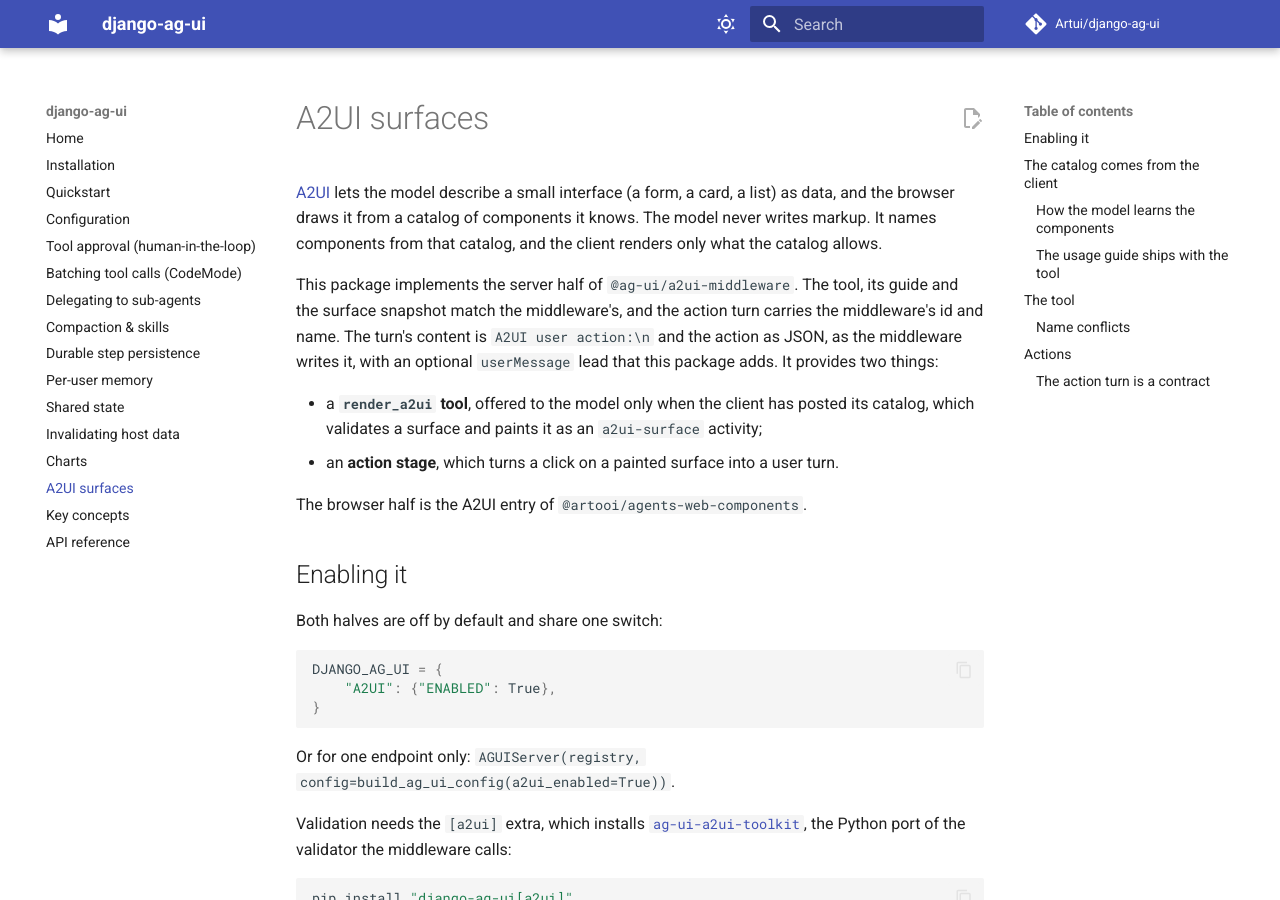
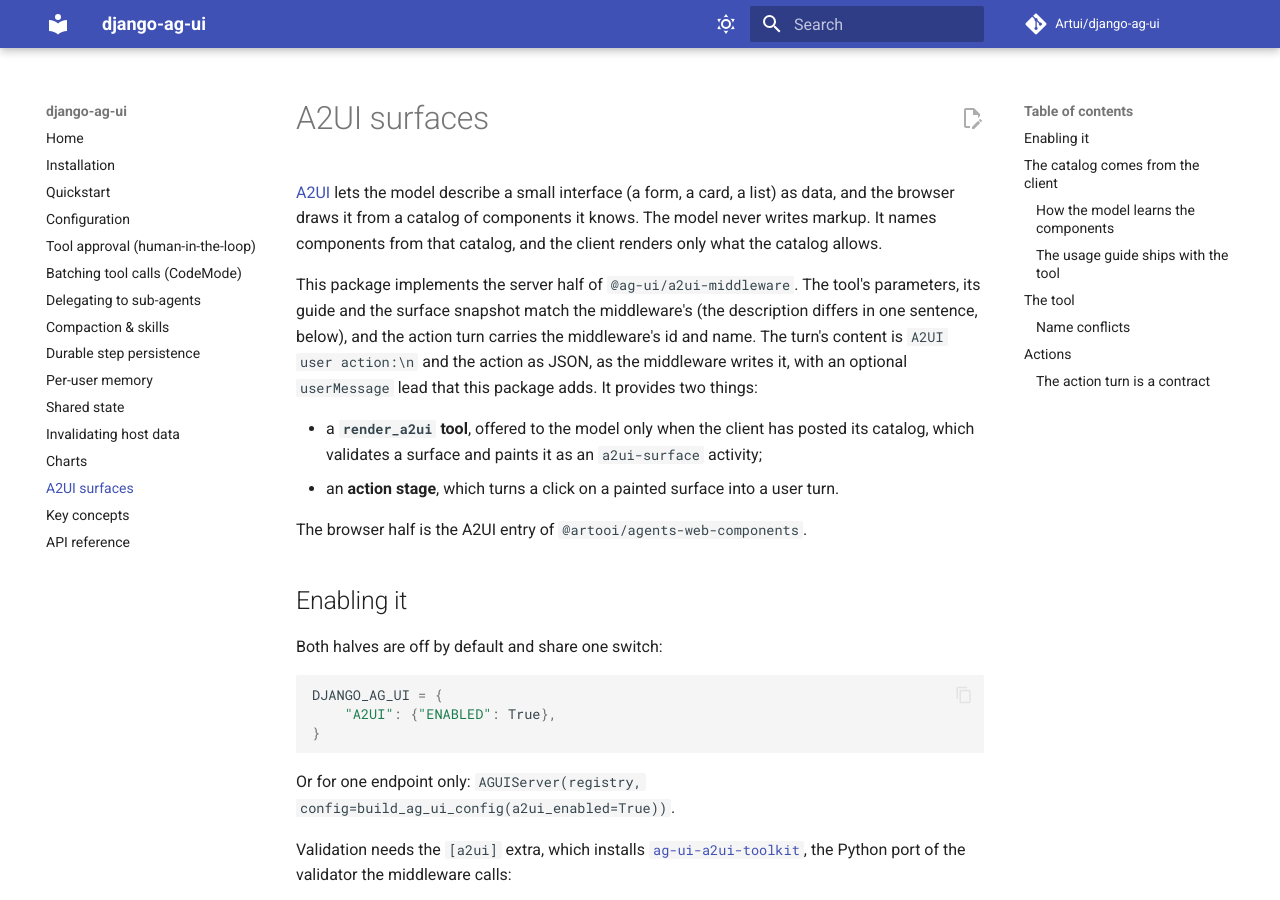
Before and after one commit to Artui/django-ag-ui, an MkDocs documentation site: the page built from docs/a2ui.md, in a window 1280 px wide and 900 px high. Built offline with MkDocs 1.6.1 and Material for MkDocs 9.7.7, drawn with Linux system fonts in a browser that asks for light colours; comment, search, counter and statistics services are not loaded; some of the changed text lies outside the part shown.

Commit message:
Docs: name the unchecked host tool sources, wrap long lines, align the A2UI intro
Co-Authored-By: Claude Opus 5.5 <noreply@anthropic.com>

```diff
--- a/docs/a2ui.md
+++ b/docs/a2ui.md
@@ -5,8 +5,9 @@ a card, a list) as data, and the browser draws it from a catalog of components
 it knows. The model never writes markup. It names components from that catalog,
 and the client renders only what the catalog allows.
 
-This package implements the server half of `@ag-ui/a2ui-middleware`. The tool,
-its guide and the surface snapshot match the middleware's, and the action turn
+This package implements the server half of `@ag-ui/a2ui-middleware`. The tool's
+parameters, its guide and the surface snapshot match the middleware's (the
+description differs in one sentence, below), and the action turn
 carries the middleware's id and name. The turn's content is
 `A2UI user action:\n` and the action as JSON, as the middleware writes it, with
 an optional `userMessage` lead that this package adds. It provides two things:
@@ -55,8 +56,8 @@ and its `value` is the catalog as JSON:
 The tool exists for a run only when the endpoint is enabled **and** that entry is
 present with a string `catalogId` and an object of `components`, each of which is
 itself an object. Otherwise the model is not offered it. An entry too deeply
-nested for the JSON parser counts as no entry. The catalog id written into every surface is the one in
-that entry. The server has no default catalog, so a surface always names a
+nested for the JSON parser counts as no entry. The catalog id written into every
+surface is the one in that entry. The server has no default catalog, so a surface always names a
 catalog the client has registered.
 
 The catalog's `protocolVersion` decides the wire version. `"1.0"` (or a semver
@@ -126,8 +127,12 @@ A run that offers `render_a2ui` has one tool of that name:
   left alone.
 - **A tool of that name on the host is kept**, and the server's tool is not
   offered. This covers a `@tool` in the registry, a function toolset passed as
-  `toolsets=` and a spec in `service_specs=`. The host's tool is its own, so the model calls it and nothing is painted by this
-  package.
+  `toolsets=` and a spec in `service_specs=`. The host's tool is its own, so the
+  model calls it and nothing is painted by this package.
+- **Any other source is not checked.** A `render_a2ui` that reaches the agent
+  through a capability, an MCP client toolset or a wrapped toolset is not seen,
+  and the run ends in `RUN_ERROR` on the duplicate name. Do not enable A2UI on
+  such an endpoint, or rename that tool.
 
 ## Actions
 
```
